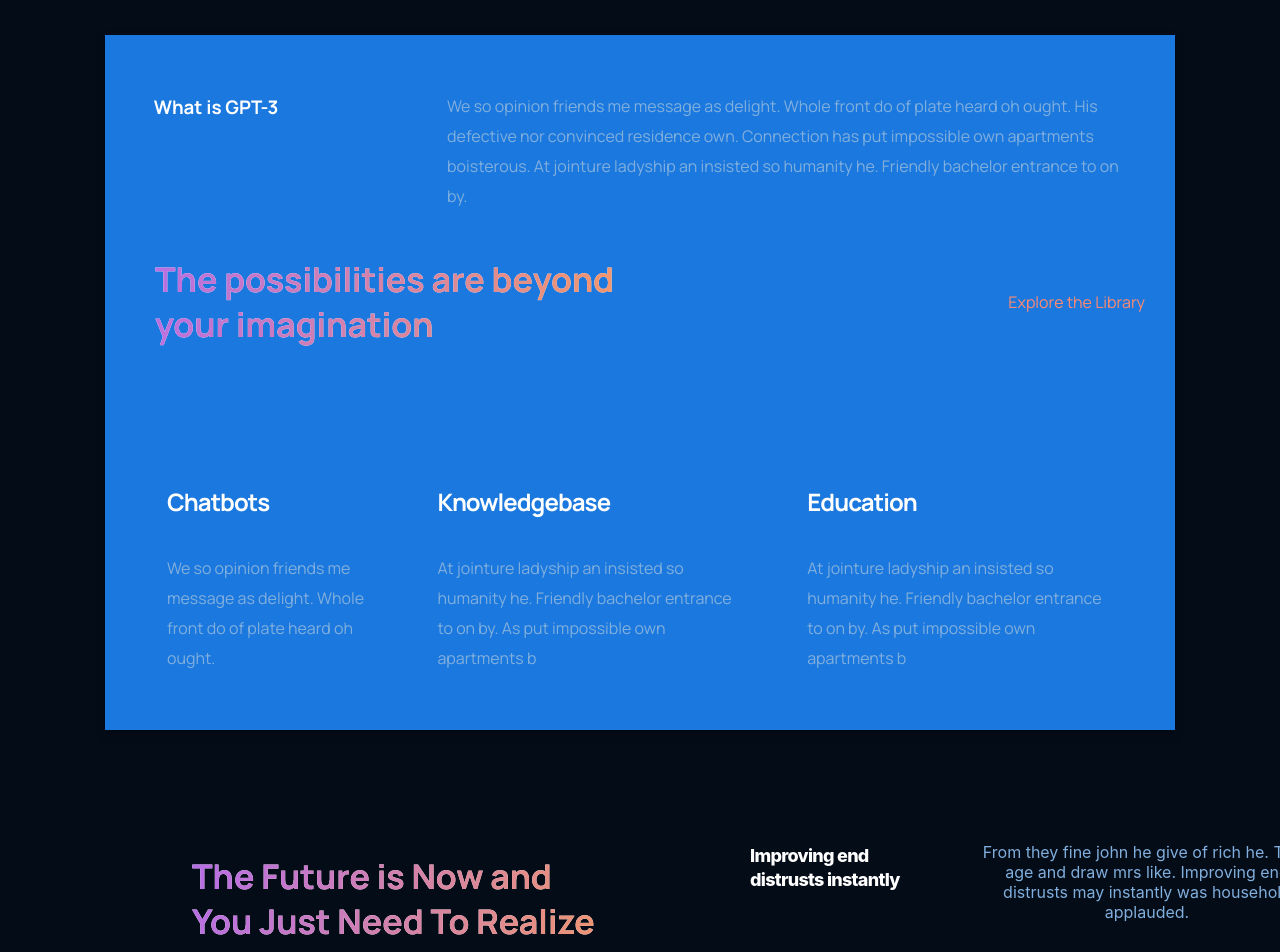
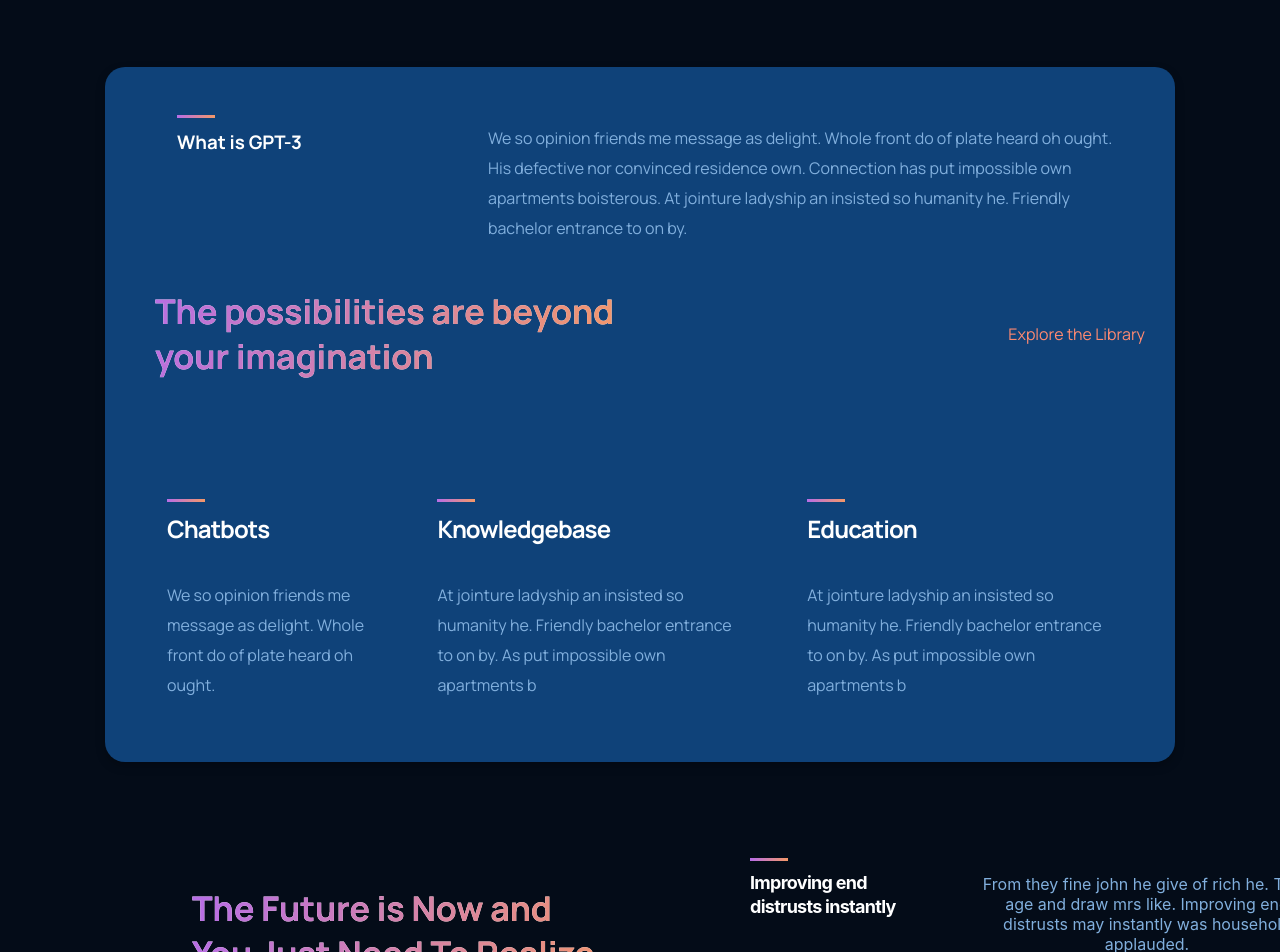
Before and after one commit to PranavMaru22/GPT-3-Website, a React (Create React App) app: page / in a window 1280 px wide. Shown: the part 940-1892 px from the top of the page. Built offline with nearby package versions, Linux system fonts and the light colour scheme.

Commit message:
added the heading gradient

```diff
--- a/src/Footer/Footer.css
+++ b/src/Footer/Footer.css
@@ -42,6 +42,15 @@
     cursor:pointer;
     border: 1px solid #FFFFFF;
     padding: 1.5rem;
+}
+
+.request_btn:hover {
+    background: linear-gradient(89.97deg, #AE67FA 1.84%, #F49867 102.67%);
+    cursor: pointer;
+    transition: all 0.5s;
+    border: none;
+    outline: none;
+    transform: scale(0.93);
 }
 
 .footer__content {
@@ -129,3 +138,12 @@
 .footer__list__3 a {
     cursor: pointer;
 }
+
+.footer__list__1 :hover,.footer__list__2 :hover,.footer__list__3 :hover {
+    background: linear-gradient(89.97deg, #AE67FA 1.84%, #F49867 102.67%);
+    -webkit-background-clip: text;
+    -webkit-text-fill-color: transparent;
+    background-clip: text;
+    -webkit-text-fill-color: transparent;
+    cursor: pointer;
+}
--- a/src/Future/FutureInner.css
+++ b/src/Future/FutureInner.css
@@ -10,7 +10,7 @@
     width: 182px;
     margin-right: 3rem;
     font-size: 18px;
-    font-weight: 800;
+    font-weight: 700;
     line-height: 24px;
     letter-spacing: -0.04em;
     text-align: left;
--- a/src/Future/FutureInner.js
+++ b/src/Future/FutureInner.js
@@ -5,7 +5,10 @@
     return (
         <div>
             <div className='future__inner__container'>
-                <h3>{heading}</h3>
+                <div>
+                    <div className='linear__border'></div>
+                    <h3>{heading}</h3>
+                </div>
                 <p>{content}</p>
             </div>
         </div>
--- a/src/Header/HeaderContent.css
+++ b/src/Header/HeaderContent.css
@@ -98,6 +98,12 @@
     text-align: center;
 }
 
+.start__btn:hover {
+    transition: all 0.6s;
+    transform: scale(0.96);
+    cursor: pointer;
+}
+
 .people__container {
     margin: 1rem 1rem 1rem 9rem;
     display: flex;
--- a/src/Header/NavBar.css
+++ b/src/Header/NavBar.css
@@ -63,3 +63,9 @@
     border-radius: 5px;
     margin: 1rem;
 }
+
+.signup__btn:hover {
+    cursor: pointer;
+    transition:all 0.5s;
+    transform: scale(0.93);
+}
--- a/src/WhatIsGPT/Details.css
+++ b/src/WhatIsGPT/Details.css
@@ -2,12 +2,13 @@
     display: flex;
     flex-direction: column;
     justify-content: space-between;
-    /* align-items: center; */
+    border-radius: 20px;
     font-family: "Manrope";
+    margin-top: 2rem;
     height: 695px;
     width: 1070px;
     filter: drop-shadow(0px 4px 4px rgba(0, 0, 0, 0.25));
-    background-color: #1B78DE;
+    background-color: #0F4279;
 }
 
 .what__is__gpt {
@@ -16,6 +17,19 @@
     justify-content: space-between;
     margin: 40px 40px 0px 40px;
     /* align-items: center; */
+}
+.heading__container {
+    display: flex;
+    flex-direction: column;
+    justify-content: center;
+    text-align: left;
+    padding-left: 2rem;
+}
+.linear__border {
+    height: 3px;
+    width: 38px;
+    margin-bottom: -0.5rem;
+    background: linear-gradient(103.22deg, #AE67FA -13.86%, #F49867 99.55%), #FFFFFF;
 }
 
 .what__is__gpt h3 {
--- a/src/WhatIsGPT/Details.js
+++ b/src/WhatIsGPT/Details.js
@@ -6,7 +6,11 @@
   return (
     <div className='gpt__container'>
         <div className='what__is__gpt'>
-            <h3>What is GPT-3</h3>
+            <div className='heading__container'>
+                <div className='linear__border'>
+                </div>
+                <h3>What is GPT-3</h3>
+            </div>
             <p>We so opinion friends me message as delight. Whole front do of plate heard oh ought. His defective nor convinced residence own. Connection has put impossible own apartments boisterous. At jointure ladyship an insisted so humanity he. Friendly bachelor entrance to on by.</p>
         </div>
         <div className='gpt__explore'>
--- a/src/WhatIsGPT/DetailsInner.js
+++ b/src/WhatIsGPT/DetailsInner.js
@@ -6,6 +6,7 @@
   return (
     <div>
         <div className='flex__container'>
+          <div className='linear__border'></div>
             <h2>{heading}</h2>
             <p>{content}</p>
         </div>
```
